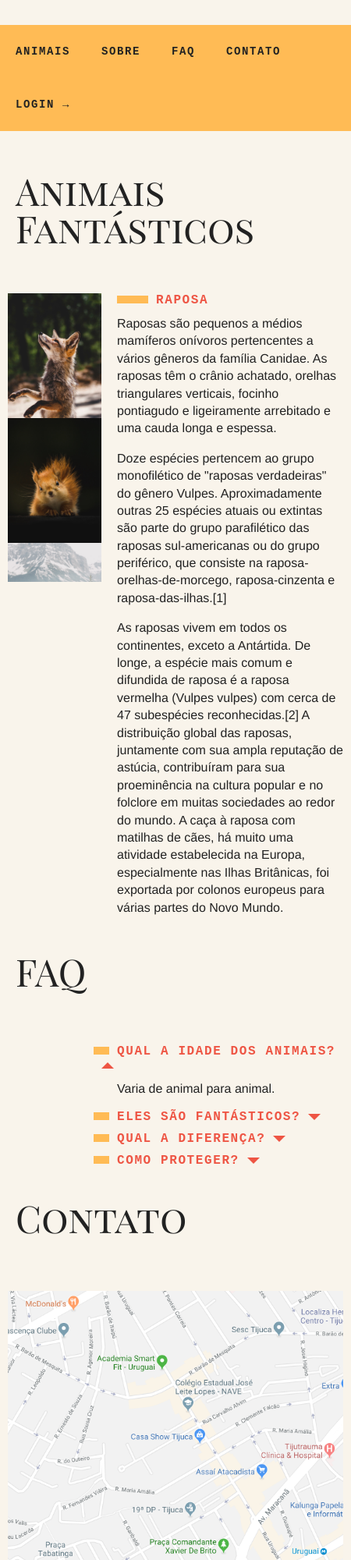
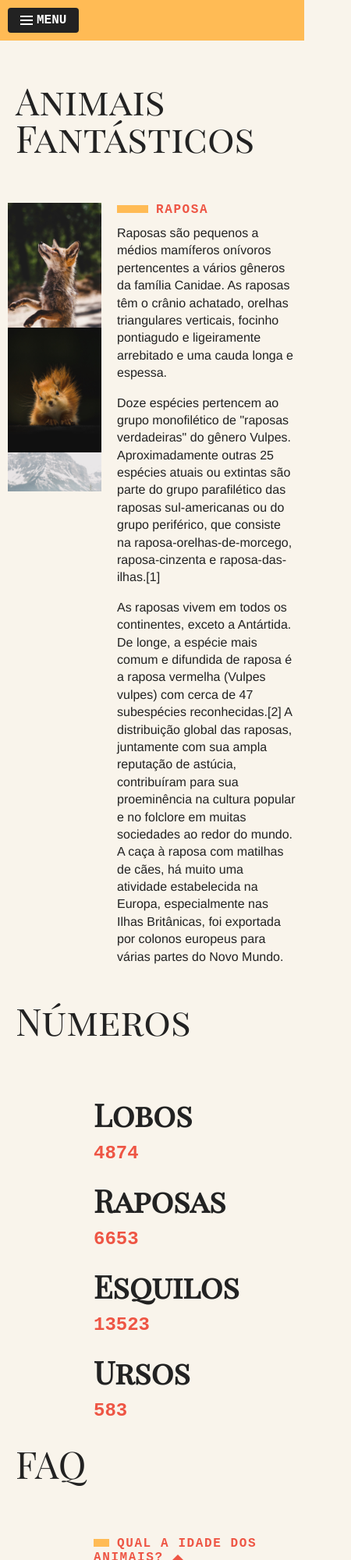
Before and after one commit to danielchavesfa/projeto-animais-fantasticos, a plain HTML site: page index.html in a window 390 px wide. Shown: the top 2000 px of the page at 78% size, 450 px wide, since content can reach past the window. Drawn offline with Linux system fonts and the light colour scheme.

Commit message:
adicionando menu mobile e trabalhando com a classe mutationobserver

```diff
--- a/css/global.css
+++ b/css/global.css
@@ -12,7 +12,7 @@
     --font-texto: Helvetica, Arial, sans-serif;
 }
 
-body, h1, h2, p, ul, li, dd, dt, dl {
+body, h1, h2, h3, p, ul, li, dd, dt, dl {
     margin: 0;
     padding: 0;
 }
--- a/css/header.css
+++ b/css/header.css
@@ -28,6 +28,11 @@ header {
 
 @media (max-width: 800px) {
     header {
-        grid-column: 1;
+        grid-column: 1/-1;
+    }
+
+    .menu {
+        background-color: var(--bg-header);
+        margin-top: 0rem;
     }
 }
--- a/css/main.css
+++ b/css/main.css
@@ -117,6 +117,30 @@
         opacity: 1;
         transform: translate3d(0, 0, 0);
     }
+}
+
+.numeros-grid {
+    grid-column: 2/-1;
+}
+
+.animal-num .numeros-grid {
+    display: grid;
+    grid-template-columns: 1fr 1fr;
+    gap: 20px;
+}
+
+.numeros-animal h3 {
+    font-family: var(--font-titulo);
+    color: #222;
+    font-size: 2.5rem;
+    margin-bottom: 10px;
+}
+
+.numeros-animal span {
+    font-family: var(--font-mono);
+    font-weight: bold;
+    font-size: 1.5rem;
+    color: var(--cor-subtitulo);
 }
 
 .faq-lista {
@@ -254,8 +278,16 @@
 }
 
 @media (max-width: 800px) {
+    .main-container {
+        grid-template-columns: 1fr;
+    }
+
+    .grid-section {
+        grid-template-columns: 90px 1fr;
+    }
+
     .grid-section, .copy {
-        grid-column: 1;
+        grid-column: 1/-1;
     }
 
     .grid-section .titulo {
@@ -277,11 +309,16 @@
         grid-column: 2;
     }
 
+    .numeros-grid {
+        grid-template-columns: 1fr !important;
+    }
+
     .contato {
         grid-template-columns: 1fr;
     }
 
     .contato .mapa {
         grid-column: 1;
+        max-width: 600px;
     }
 }
--- /dev/null
+++ b/css/menu-mobile.css
@@ -0,0 +1,66 @@
+.js [data-menu="button"] {
+    display: none;
+}
+
+@media (max-width: 800px) {
+    .js [data-top="menu"] {
+        padding: 10px 0;
+    }
+
+    #menu {
+        padding: 60px 0 20px 0;
+        position: absolute;
+        top: 0;
+    }
+
+    .js [data-menu="button"] {
+        display: block;
+        background-color: #222;
+        color: #fff;
+        padding: 8px 16px;
+        font: bold 1rem/1 var(--font-mono);
+        text-transform: uppercase;
+        border-radius: 4px;
+        display: flex;
+        align-items: center;
+        border: none;
+        cursor: pointer;
+        margin-left: 10px;
+        position: relative;
+        z-index: 2;
+    }
+
+    .js [data-menu="button"]::before {
+        content: '';
+        width: 16px;
+        height: 2px;
+        background-color: #fff;
+        display: block;
+        box-shadow: 0 5px #fff, 0 -5px #fff;
+        margin-right: 5px;
+        transition: transform .3s;
+    }
+
+    .js [data-menu="button"].active::before {
+        transform: rotate(90deg);
+    }
+
+    .js [data-menu="list"] {
+        display: none;
+        position: absolute;
+        width: 160px;
+        z-index: 1;
+        background-color: var(--dec-subtitulo);
+        box-shadow: 0 2px 4px rgba(0, 0, 0, .2);
+    }
+
+    .js [data-menu="list"].active {
+        display: block;
+        animation: showRight .3s forwards;
+    }
+
+    .dropdown-menu {
+        position: static;
+        border: none;
+    }
+}
--- a/css/style.css
+++ b/css/style.css
@@ -5,3 +5,4 @@
 @import url('./modal.css');
 @import url('./tooltip.css');
 @import url('./dropdown-menu.css');
+@import url('./menu-mobile.css');
--- a/index.html
+++ b/index.html
@@ -18,7 +18,8 @@
     <div data-main="container" class="main-container">
         <header>
             <nav data-top="menu" class="menu">
-                <ul>
+                <button data-menu="button" aria-expanded="false" aria-controls="menu">Menu</button>
+                <ul id="menu" data-menu="list">
                     <li><a href="#animais">Animais</a></li>
                     <li data-top="dropdown">
                         <a href="">Sobre</a>
@@ -144,6 +145,27 @@
                 </section>
             </div>
         </section>
+        <section data-anima="scroll" class="grid-section animal-num">
+            <h1 class="titulo">Números</h1>
+            <div class="numeros-grid">
+                <div class="numeros-animal">
+                    <h3>Lobos</h3>
+                    <span data-numero>4874</span>
+                </div>
+                <div class="numeros-animal">
+                    <h3>Raposas</h3>
+                    <span data-numero>6653</span>
+                </div>
+                <div class="numeros-animal">
+                    <h3>Esquilos</h3>
+                    <span data-numero>13523</span>
+                </div>
+                <div class="numeros-animal">
+                    <h3>Ursos</h3>
+                    <span data-numero>583</span>
+                </div>
+            </div>
+        </section>
         <section data-anima="scroll" class="faq grid-section" id="faq">
             <h1 class="titulo">FAQ</h1>
             <dl data-anima="accordion" class="faq-lista">
--- /dev/null
+++ b/js/module/anima-numeros.js
@@ -0,0 +1,31 @@
+export default function initAnimaNumeros() {
+    function animaNumeros() {
+        const numeros = document.querySelectorAll('[data-numero]');
+        let contador = 0;
+
+        numeros.forEach(num => {
+            const valueNumeros = +num.innerText;
+            let incremento = Math.floor(valueNumeros / 100);
+
+            const timer = setInterval(() => {
+                contador += incremento;
+                num.innerText = contador;
+                if(contador >= valueNumeros) {
+                    num.innerText = valueNumeros;
+                    clearInterval(timer);
+                }
+            }, 50 * Math.random());
+        });
+    }
+
+
+    const targetObservado = document.querySelector('.animal-num');
+    const observador = new MutationObserver(mutacao);
+    observador.observe(targetObservado, {attributes: true});
+
+    function mutacao(mutation) {
+        if(mutation[0].target.classList.contains('ativo'))
+            animaNumeros();
+            observador.disconnect();
+    }
+}
--- /dev/null
+++ b/js/module/menu-mobile.js
@@ -0,0 +1,22 @@
+import outsideClick from './outsideclick.js';
+
+export default function initMenuMobile() {
+    const btnMenu = document.querySelector('[data-menu="button"]');
+    const menuList = document.querySelector('[data-menu="list"]');
+    const events = ['click', 'touchstart'];
+
+    if(btnMenu && menuList) {
+        function mostrarMenu() {
+            menuList.classList.add('active');
+            btnMenu.classList.add('active');
+            btnMenu.setAttribute('aria-expanded', 'true');
+            outsideClick(menuList, events, () => {
+                menuList.classList.remove('active');
+                btnMenu.classList.remove('active');
+                btnMenu.setAttribute('aria-expanded', 'false');
+            });
+        }
+
+        events.forEach(userEvent => btnMenu.addEventListener(userEvent, mostrarMenu));
+    }
+}
--- a/js/module/outsideclick.js
+++ b/js/module/outsideclick.js
@@ -3,7 +3,7 @@ export default function outsideClick(element, events, callback) {
     const outside = 'data-outside';
     if(!element.hasAttribute(outside)) {
         events.forEach(thisEvent => {
-            html.addEventListener(thisEvent, handleOutsideClick);
+            setTimeout(() => html.addEventListener(thisEvent, handleOutsideClick));
         });
         element.setAttribute(outside, '');
     }
--- a/js/module/scroll-animacao.js
+++ b/js/module/scroll-animacao.js
@@ -22,7 +22,7 @@ export default function initAnimaScroll() {
 
                 //add classe ativo quando a section passar de -1px do top
                 section.classList.add('ativo');
-            } else {
+            } else if(section.classList.contains('ativo')) {
 
                 //remove a classe ativo quando a section passar de 0px do top
                 section.classList.remove('ativo');
--- a/js/script.js
+++ b/js/script.js
@@ -5,6 +5,8 @@ import initTabMenu from './module/tab-menu.js';
 import initModal from './module/modal.js';
 import initTooltip from './module/tooltip.js'
 import initDropdownMenu from './module/dropdown-menu.js';
+import initMenuMobile from './module/menu-mobile.js'
+import initAnimaNumeros from './module/anima-numeros.js';
 
 initAnimaScroll();
 scrollSuave();
@@ -13,3 +15,5 @@ initTabMenu();
 initModal();
 initTooltip();
 initDropdownMenu();
+initMenuMobile();
+initAnimaNumeros();
```
